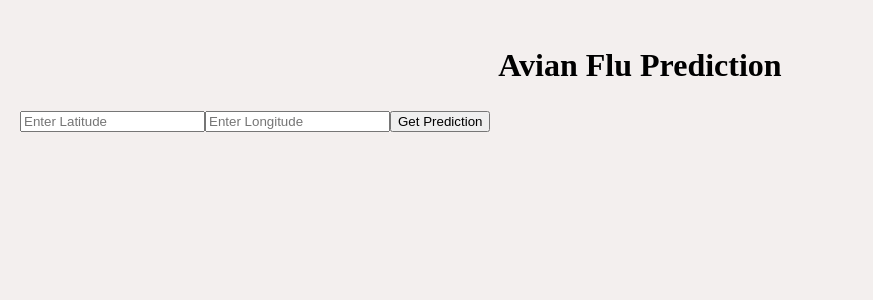
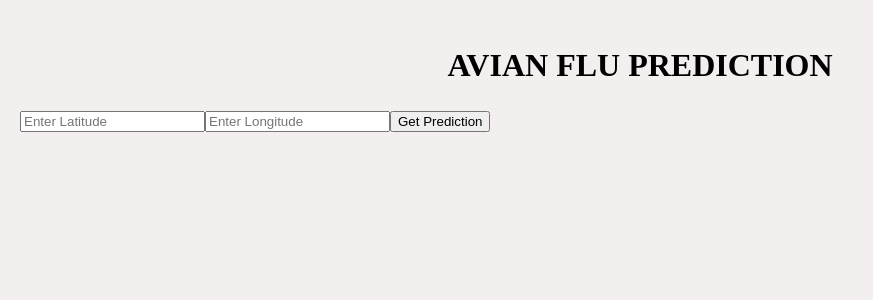
Before and after one commit to ab1kenobi/Avian-Flu-Prediction-Bot, a React (Create React App) app in the folder frontend/avian/: page / in a window 1280 px wide. Shown: the top 300 px of the page, without its empty margins (0-873 px from the left). Built offline with nearby package versions, Linux system fonts and the light colour scheme.

Commit message:
Capitalized the Title

```diff
--- a/frontend/avian/src/App.jsx
+++ b/frontend/avian/src/App.jsx
@@ -31,10 +31,11 @@ export default function App() {
           fontSize: "32px",
           fontWeight: "bold",
           fontFamily: "Times New Roman, serif",
-          textAlign: "center"
+          textAlign: "center",
+          textTransform: "uppercase"
         }}
       >
-        Avian Flu Prediction
+        AVIAN FLU PREDICTION
       </h2>
       <input type="text" placeholder="Enter Latitude" value={latitude} onChange={(e) => setLatitude(e.target.value)} />
       <input type="text" placeholder="Enter Longitude" value={longitude} onChange={(e) => setLongitude(e.target.value)} />
```
